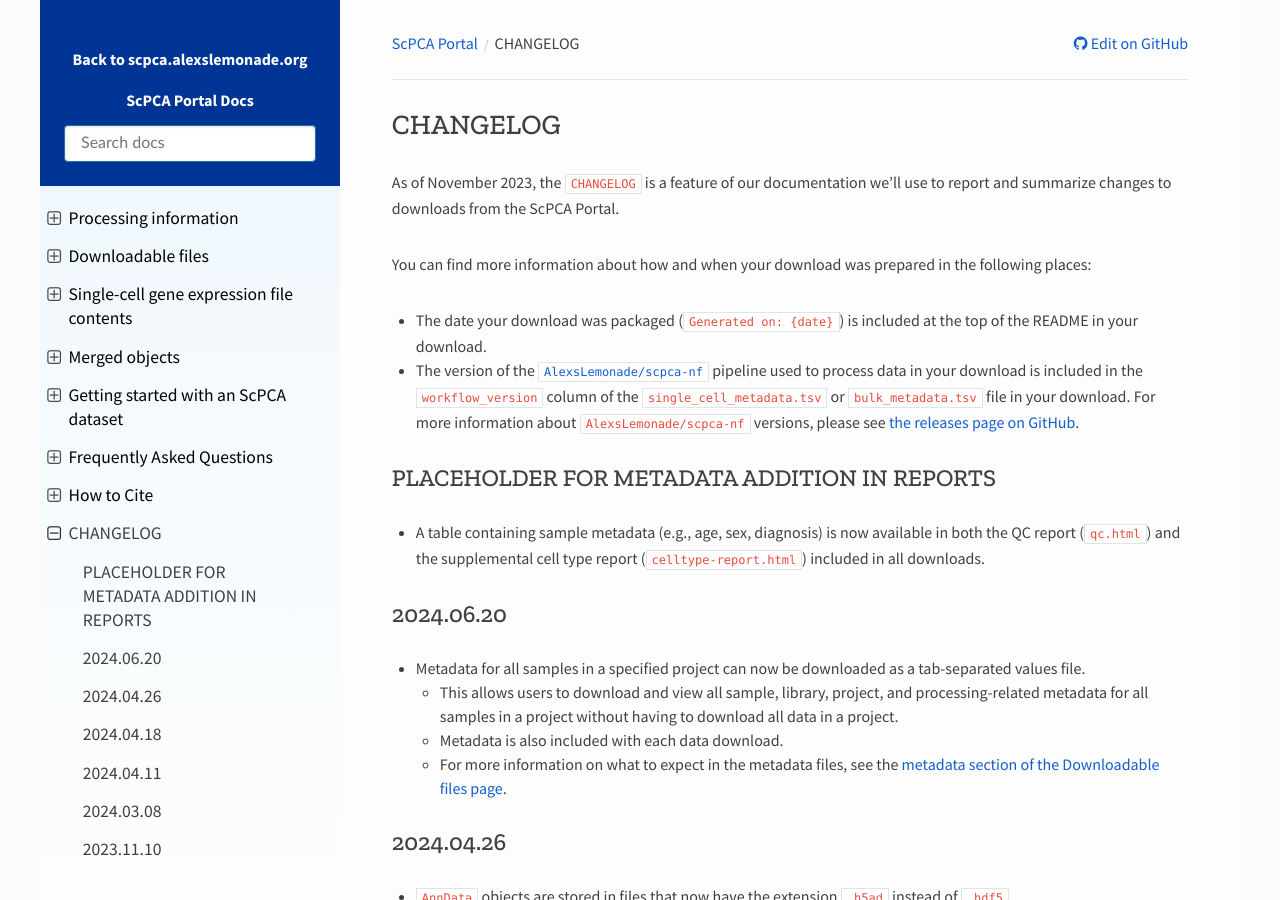
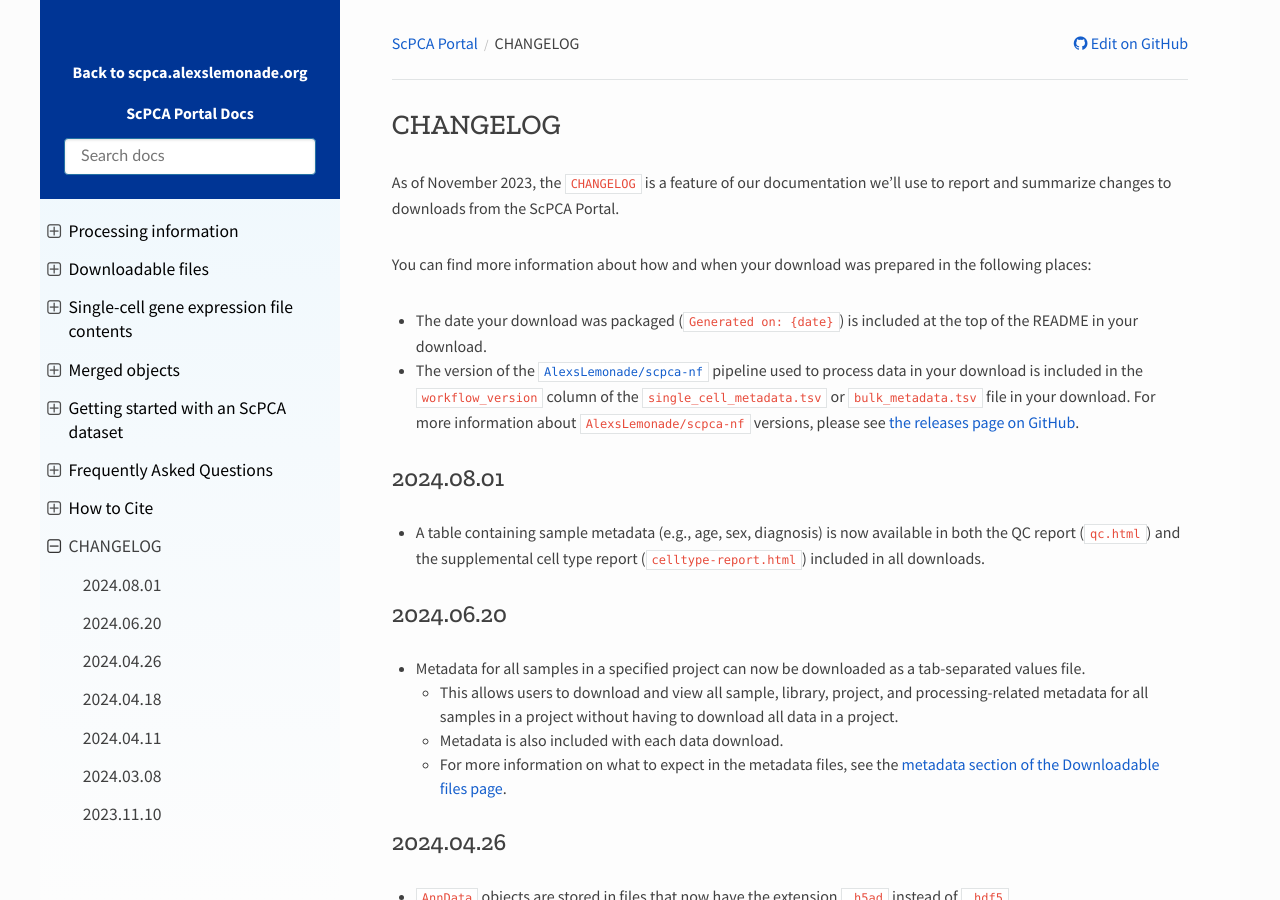
Before and after one commit to DongzeHE/scpca-docs, a Sphinx documentation site: the page built from docs/CHANGELOG.md, in a window 1280 px wide and 900 px high. Built offline with Sphinx 7.4.7 and the Read the Docs theme 2.0.0, drawn with Linux system fonts in a browser that asks for light colours.

Commit message:
add date to changelog

```diff
--- a/docs/CHANGELOG.md
+++ b/docs/CHANGELOG.md
@@ -12,7 +12,7 @@
 <!-- PUT THE NEW CHANGELOG ENTRY RIGHT BELOW THIS -->
 <!-------------------------------------------------->
 
-## PLACEHOLDER FOR METADATA ADDITION IN REPORTS
+## 2024.08.01
 
 * A table containing sample metadata (e.g., age, sex, diagnosis) is now available in both the QC report (`qc.html`) and the supplemental cell type report (`celltype-report.html`) included in all downloads.
 
```
